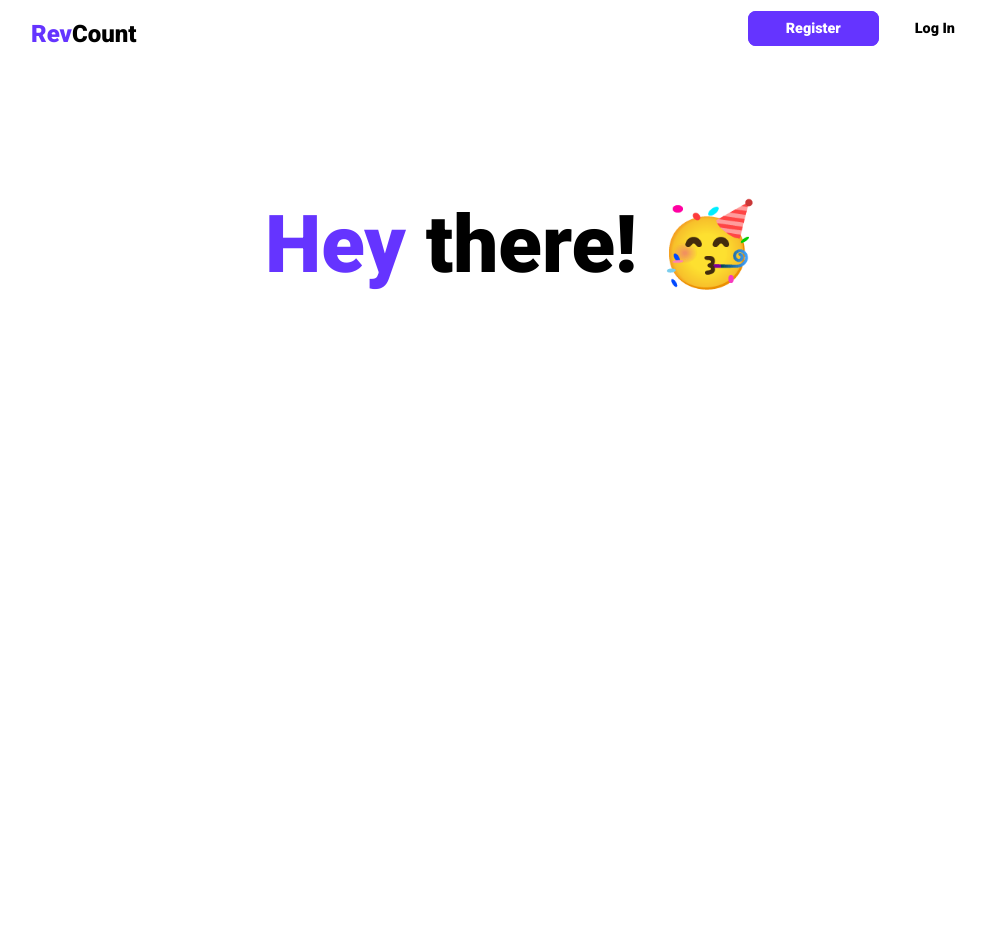
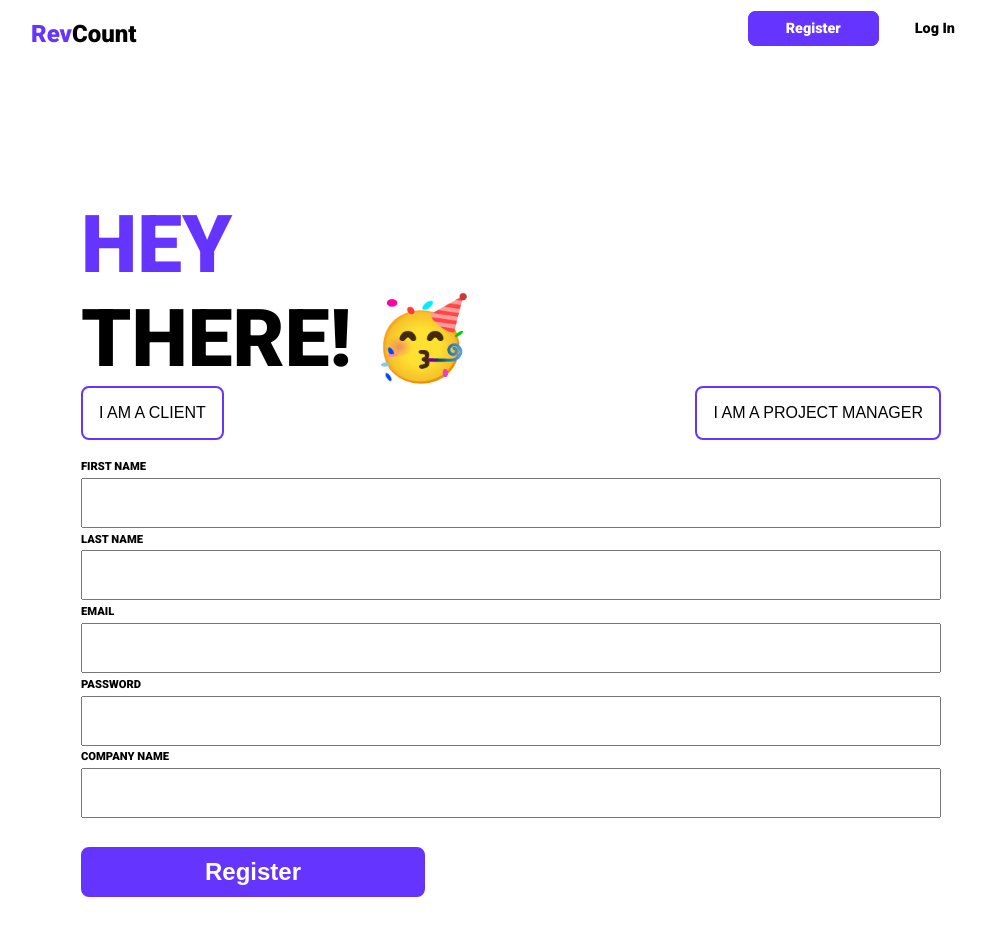
Before and after one commit to matveyclark/revcount-frontend, a React (Create React App) app: page /register in a window 1280 px wide. Shown: the top 936 px of the page, without its empty margins (129-1115 px from the left). Before the commit the page ends 800 px from the top, so only its background shows below. Built offline with nearby package versions, Linux system fonts and the light colour scheme.

Commit message:
Form register switch working.

```diff
--- a/src/App.css
+++ b/src/App.css
@@ -168,7 +168,6 @@ body {
 .form--wrapper {
     display: flex;
     flex-direction: column;
-    align-items: center;
     width: 80%;
     margin: 10em auto;
     padding: 5em;
@@ -213,4 +212,29 @@ body {
 
 .register--title {
     font-size: 5rem;
+    text-transform: uppercase;
 }
+
+.register--form {
+    display: flex;
+    flex-direction: column;
+    width: 100%;
+}
+
+/* Register form Role Picker component */
+
+.role--buttons {
+    display: flex;
+    justify-content: space-between;
+    margin-bottom: 2em;
+}
+
+.role--pick {
+    padding: 1em;
+    cursor: pointer;
+    font-size: 1rem;
+    text-transform: uppercase;
+    background-color: #fff;
+    border: 2px solid #6534ff;
+    border-radius: 8px;
+}
--- /dev/null
+++ b/src/components/ClientRegisterForm.js
@@ -0,0 +1,19 @@
+import React, { Component } from 'react'
+
+export default class ClientRegisterForm extends Component {
+    render() {
+        return (
+            <form className="register--form">
+                <label htmlFor="firstName" className="login--label">first name</label>
+                <input name="firstName" type="text" className="login--input"/>
+                <label htmlFor="lastName" className="login--label">last name</label>
+                <input name="lastName" type="text" className="login--input"/>
+                <label htmlFor="email" className="login--label">email</label>
+                <input name="email" type="text" className="login--input"/>
+                <label htmlFor="password" className="login--label">password</label>
+                <input name="password" type="text" className="login--input"/>
+                <button className="login--input login--input__submit btn btn--register" type="submit">Register</button>
+            </form>
+        )
+    }
+}
--- a/src/components/LoginForm.js
+++ b/src/components/LoginForm.js
@@ -30,7 +30,7 @@ export default class LoginForm extends Component {
             <section className="login">
                 <div className="wrapper">
                     <div className="form--wrapper">
-                        <h1 className="login--title"><span className="highlight">Welcome </span>Back!<span className="login--wave__icon" role="img" aria-label="wave-emoji">👋</span> </h1>
+                        <h1 className="login--title"><span className="highlight">Welcome<br /> </span>Back!<span className="login--wave__icon" role="img" aria-label="wave-emoji">👋</span> </h1>
                         <form onSubmit={this.handleSubmit} className="login--form">
                             <label className="login--label" htmlFor="email">Email address</label>
                             <input onChange={this.handleChange} type="text" name="email" className="login--input"/>
--- /dev/null
+++ b/src/components/PMRegisterForm.js
@@ -0,0 +1,21 @@
+import React, { Component } from 'react'
+
+export default class PMRegisterForm extends Component {
+    render() {
+        return (
+            <form className="register--form">
+                <label htmlFor="firstName" className="login--label">first name</label>
+                <input name="firstName" type="text" className="login--input"/>
+                <label htmlFor="lastName" className="login--label">last name</label>
+                <input name="lastName" type="text" className="login--input"/>
+                <label htmlFor="email" className="login--label">email</label>
+                <input name="email" type="text" className="login--input"/>
+                <label htmlFor="password" className="login--label">password</label>
+                <input name="password" type="text" className="login--input"/>
+                <label htmlFor="company" className="login--label">company name</label>
+                <input name="company" type="text" className="login--input"/>
+                <button className="login--input login--input__submit btn btn--register" type="submit">Register</button>
+            </form>
+        )
+    }
+}
--- a/src/components/RegisterForm.js
+++ b/src/components/RegisterForm.js
@@ -1,16 +1,36 @@
 import React, { Component } from 'react'
+import ClientRegisterForm from '../components/ClientRegisterForm'
+import RegisterRolePicker from '../components/RegisterRolePicker'
+import PMRegisterForm from '../components/PMRegisterForm'
 import { connect } from 'react-redux'
 
 class RegisterForm extends Component {
+
+    state = {
+        isClient: null
+    }
+
+    registerProjectManager = () => {
+        return this.setState({
+            isClient: false
+        })
+    }
+
+    registerClient = () => {
+        return this.setState({
+            isClient: true
+        })
+    }
+
     render() {
         return (
             <section className="register">
-                <div className="wrapper">
-                    <div className="form--wrapper">
-                        <h1 className="register--title">
-                            <span className="highlight">Hey</span> there! <span role="img" aria-label="wave-emoji">🥳</span>
-                        </h1>
-                    </div>
+                <div className="wrapper form--wrapper">
+                    <h1 className="register--title">
+                        <span className="highlight">Hey<br /></span> there! <span role="img" aria-label="wave-emoji">🥳</span>
+                    </h1>
+                    <RegisterRolePicker registerProjectManager={this.registerProjectManager} registerClient={this.registerClient} />
+                    {this.state.isClient ? <ClientRegisterForm /> : <PMRegisterForm />}
                 </div>
             </section>
         )
--- /dev/null
+++ b/src/components/RegisterRolePicker.js
@@ -0,0 +1,12 @@
+import React, { Component } from 'react'
+
+export default class RegisterRolePicker extends Component {
+    render() {
+        return (
+            <div className="role--buttons">
+                <button onClick={this.props.registerClient} className="role--pick">I am a Client</button>
+                <button onClick={this.props.registerProjectManager} className="role--pick">I am a Project Manager</button>
+            </div>
+        )
+    }
+}
```
